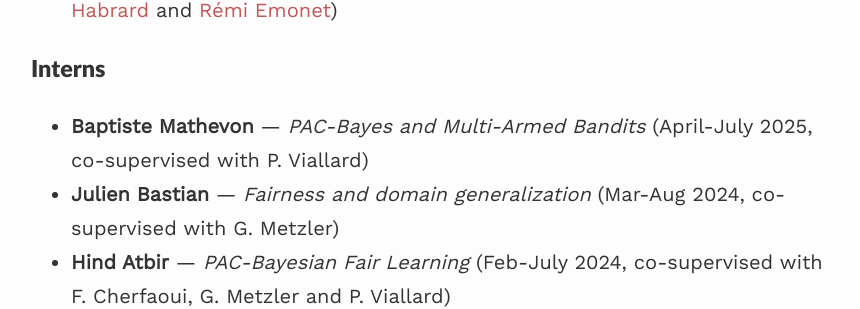
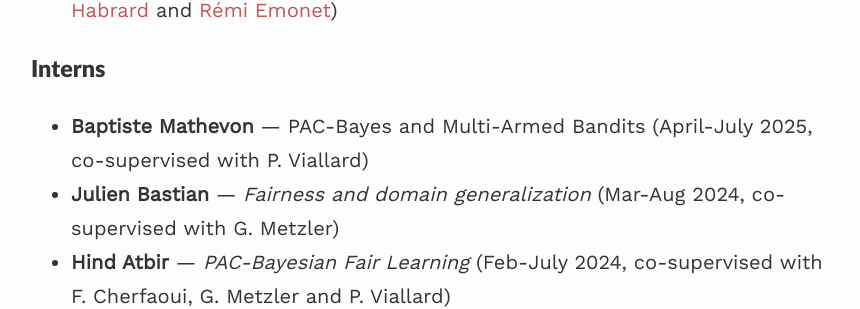
Before and after one commit to emorvant/emorvant.github.io, a Jekyll site: the page built from index.md, in a window 1280 px wide and 900 px high, scrolled down 3116 px. Shown: the part 146-455 px from the top of the window, without its empty margins (209-1069 px from the left). Built offline with Jekyll 4.4.1, drawn with Linux system fonts in a browser that asks for light colours.

Commit message:
italique ?

```diff
--- a/index.md
+++ b/index.md
@@ -18,7 +18,7 @@
 
 # Research Interests
 
-- **Statistical Machine Learning**
+- __Statistical Machine Learning__
 - PAC-Bayesian bounds and algorithms
 - Transfer learning, domain adaptation
 - Supervised learning
@@ -28,19 +28,19 @@
 - Similarity and metric learning
 - Multiview learning
 - Imbalanced data
-- Multi-armed bandits *(very beginner)*
-- Conformal prediction *(very beginner)*
+- Multi-armed bandits _(very beginner)_
+- Conformal prediction _(very beginner)_
 
 
 # Research Projects
 
-- ANR project Famous *(local coordinator)* : <titre>Fair multimodal Learning</titre>
+- ANR project Famous _(local coordinator)_ : <titre>Fair multimodal Learning</titre>
 - Projet inter-laboratoire FIL (Fédération Informatique de Lyon) (with [Dr. G Metlzer](https://guillaumemetzler.github.io)): <titre>PAC-Bayesian Fair Learning</titre>
 - Projet inter-laboratoire FIL (with [Dr. G Metlzer](https://guillaumemetzler.github.io)) :	<titre>Random Fourrier Features for PAC-Bayesian Domain Adaptation</titre>
-- ANR project [TAUDoS](https://perso.univ-st-etienne.fr/er101405/TAUDoS/) *(member)*:	 <titre>Theory and Algorithms for the Understanding of Deep learning On Sequential data</titre>
-- ANR project [APRIORI](https://project.inria.fr/apriori/) **(coordinator)**:  <titre>A Pac-bayesian RepresentatIOn leaRnIng perspective</titre>
+- ANR project [TAUDoS](https://perso.univ-st-etienne.fr/er101405/TAUDoS/) _(member)_:	 <titre>Theory and Algorithms for the Understanding of Deep learning On Sequential data</titre>
+- ANR project [APRIORI](https://project.inria.fr/apriori/) __(coordinator)__:  <titre>A Pac-bayesian RepresentatIOn leaRnIng perspective</titre>
 - INS2I-CNRS project JCJC 2018 "PaRaFF" (with [Dr. P. Germain](https://www.pascalgermain.info/)): <titre>PAC-Bayesian Random Fourier Features</titre>
-- ANR project LIVES *(member)* : <titre> Learning with Interacting ViEwS</titre>
+- ANR project LIVES _(member)_ : <titre> Learning with Interacting ViEwS</titre>
 - My postdoc was funded by the ERC grant no308036: <titre>Life-Long Learning for Visual Scene Understanding</titre>
 - I was a member of the PASCAL2 Network of excellence
 - My Ph.D. was funded by VideoSense ANR project: <titre>Rich concepts recognition in multilingual videos, throw pivot languages</titre><br />
@@ -50,41 +50,41 @@
 
 ### Current Ph.D. Student
 
-- **[Hind Atbir](https://hatbir.gitlab.io/)** --- *Learning fair and robust kernel-based models with generalization guarantees*  (from October 2024 to ... , co-supervised with [Rémi Eyraud](https://remieyraud.github.io/]), [Farah Cherfaoui](https://perso.univ-st-etienne.fr/cf104810/) Cherfaoui and [Paul Viallard](https://paulviallard.github.io/))
+- __[Hind Atbir](https://hatbir.gitlab.io/)__ --- _Learning fair and robust kernel-based models with generalization guarantees_  (from October 2024 to ... , co-supervised with [Rémi Eyraud](https://remieyraud.github.io/]), [Farah Cherfaoui](https://perso.univ-st-etienne.fr/cf104810/) Cherfaoui and [Paul Viallard](https://paulviallard.github.io/))
 
-- **[Julien Bastian](https://julienbastian.github.io/)** --- *Multiview Fair Learning - From Theory to Algorithms*  (from October 2024 to ... , co-supervised with [Christine Largeron](https://perso.univ-st-etienne.fr/largeron/) and [Guillaume Metzler](https://guillaumemetzler.github.io/))
+- __[Julien Bastian](https://julienbastian.github.io/)__ --- _Multiview Fair Learning - From Theory to Algorithms_  (from October 2024 to ... , co-supervised with [Christine Largeron](https://perso.univ-st-etienne.fr/largeron/) and [Guillaume Metzler](https://guillaumemetzler.github.io/))
 
 ### Former Ph.D. Students
 
-- **[Paul Viallard](https://paulviallard.github.io/)** --- *Beyond PAC-Bayesian Bounds: From Disintegration to Novel Bounds*  (from September 2019 to December 2022, co-supervised with [Amaury Habrard](https://perso.univ-st-etienne.fr/habrarda/) and [Pascal Germain](https://www.pascalgermain.info/)) --- Now IFSP Inria Rennes
+- __[Paul Viallard](https://paulviallard.github.io/)__ --- _Beyond PAC-Bayesian Bounds: From Disintegration to Novel Bounds_  (from September 2019 to December 2022, co-supervised with [Amaury Habrard](https://perso.univ-st-etienne.fr/habrarda/) and [Pascal Germain](https://www.pascalgermain.info/)) --- Now IFSP Inria Rennes
 
-- **[Léo Gautheron](https://leogautheron.github.io/)** --- Learning Tailored Data Representations from Few Labeled Examples (from October 2017 to December 2020, co-supervised with [Amaury Habrard](https://perso.univ-st-etienne.fr/habrarda/) and [Marc Sebban](https://perso.univ-st-etienne.fr/sebbanma/)) --- Now Data Science Engineer at Synapse Défense
+- __[Léo Gautheron](https://leogautheron.github.io/)__ --- Learning Tailored Data Representations from Few Labeled Examples (from October 2017 to December 2020, co-supervised with [Amaury Habrard](https://perso.univ-st-etienne.fr/habrarda/) and [Marc Sebban](https://perso.univ-st-etienne.fr/sebbanma/)) --- Now Data Science Engineer at Synapse Défense
 
-- **[Anil Goyal](https://www.linkedin.com/in/anilgoyal91)** --- Learning a Multiview Weighted Majority Vote Classifier: Using PAC-Bayesian Theory and Boosting (from November 2015 to October 2018, co-supervised with [Massih-Reza Amini](https://ama.liglab.fr/~amini/)) --- Now Principal Data Scientist at Mastercard
+- __[Anil Goyal](https://www.linkedin.com/in/anilgoyal91)__ --- Learning a Multiview Weighted Majority Vote Classifier: Using PAC-Bayesian Theory and Boosting (from November 2015 to October 2018, co-supervised with [Massih-Reza Amini](https://ama.liglab.fr/~amini/)) --- Now Principal Data Scientist at Mastercard
 
 ### Former Post-doc
 
-- **[Marie-Ange Lebre](https://www.linkedin.com/in/marie-ange-lebre-302029a4/)** --- Deep Learning for detection and classification of microorganism (from Sept. 2022 to Sept 2024, co-supervised with [Amaury Habrard](https://perso.univ-st-etienne.fr/habrarda/) and [Rémi Emonet](https://home.heeere.com/))
+- __[Marie-Ange Lebre](https://www.linkedin.com/in/marie-ange-lebre-302029a4/)__ --- Deep Learning for detection and classification of microorganism (from Sept. 2022 to Sept 2024, co-supervised with [Amaury Habrard](https://perso.univ-st-etienne.fr/habrarda/) and [Rémi Emonet](https://home.heeere.com/))
 
 ### Interns
 
-- **Baptiste Mathevon** --- *PAC-Bayes and Multi-Armed Bandits* (April-July 2025, co-supervised with P. Viallard)
-- **Julien Bastian** --- *Fairness and domain generalization* (Mar-Aug 2024, co-supervised with G. Metzler)
-- **Hind Atbir** --- *PAC-Bayesian Fair Learning* (Feb-July 2024, co-supervised with F. Cherfaoui, G. Metzler and P. Viallard)
-- **Mickaël Gault** --- *Learning fair kernel classifier under constraints* (Mar-July 2024, co-supervised with G. Metzler)
-- **Julien Bastian** --- *Random Fourier Features, PAC-Bayes and Domain Adaptation* (Mar-July 2023, co-supervised with G. Metzler)
-- **Alexiane Fraisse** --- *Random Fourier Features and Domain Adaptation* (Apr-July 2022, co-supervised with G. Metzler and P. Viallard)
-- **Luiza Dzhidzhavadze** --- *A Multiclass C-Bound-Based Algorithm* (Apr-June 2021, co-supervised with P. Viallard)
-- **Himanshu Pandey** --- *A Multiclass C-Bound-Based Algorithm* (Apr-June 2021, co-supervised with P. Viallard)
-- **Paul Viallard** --- *Deep Learning and PAC-Bayes*  (Feb-June 2019, co-supervised with A. Habrard and R. Emonet)
-- **Omar El-Sabrout** --- *Active Learning for PAC-Bayesian Domain Adaptation* (Mid-April Mid-July 2018)
-- **Loujain Liekah** --- *Experts Combination* (April-June 2018, co-supervised with Dr. M. Soare)
-- **Luc Giffon** --- *Efficient anomaly detection in data stream* (Feb-June 2017, co-supervised with Dr. A. Bonnefoy and Dr. T. Peel)
-- **Arunava Maulik** --- (April-June 2017, co-supervised with Pr. A. Habrard and Dr. M. Soare)
-- **Prem Prakash** ---  (April-June 2017, co-supervised with Pr. A. Habrard)
-- **Léo Gautheron** --- *Improving the bibliometry platform Labmetry* (April-June 2016, co-supervised with Pr. M. Sebban)
-- **Benjamin Sabot** --- *Empirical study of the C-bound as stopping criterion for neural networks* (April-June 2016, co-supervised with Pr. A. Habrard, Dr. P. Germain and D. Fourure)
-- **Soroush Seifi** --- *A PAC-Bayesian Multiview Study* (April-June 2016, co-supervised with Pr. A. Habrard and A. Goyal)
+- __Baptiste Mathevon__ --- PAC-Bayes and Multi-Armed Bandits (April-July 2025, co-supervised with P. Viallard)
+- __Julien Bastian__ --- _Fairness and domain generalization_ (Mar-Aug 2024, co-supervised with G. Metzler)
+- __Hind Atbir__ --- _PAC-Bayesian Fair Learning_ (Feb-July 2024, co-supervised with F. Cherfaoui, G. Metzler and P. Viallard)
+- __Mickaël Gault__ --- _Learning fair kernel classifier under constraints_ (Mar-July 2024, co-supervised with G. Metzler)
+- __Julien Bastian__ --- _Random Fourier Features, PAC-Bayes and Domain Adaptation_ (Mar-July 2023, co-supervised with G. Metzler)
+- __Alexiane Fraisse__ --- _Random Fourier Features and Domain Adaptation_ (Apr-July 2022, co-supervised with G. Metzler and P. Viallard)
+- __Luiza Dzhidzhavadze__ --- _A Multiclass C-Bound-Based Algorithm_ (Apr-June 2021, co-supervised with P. Viallard)
+- __Himanshu Pandey__ --- _A Multiclass C-Bound-Based Algorithm_ (Apr-June 2021, co-supervised with P. Viallard)
+- __Paul Viallard__ --- _Deep Learning and PAC-Bayes_  (Feb-June 2019, co-supervised with A. Habrard and R. Emonet)
+- __Omar El-Sabrout__ --- _Active Learning for PAC-Bayesian Domain Adaptation_ (Mid-April Mid-July 2018)
+- __Loujain Liekah__ --- _Experts Combination_ (April-June 2018, co-supervised with Dr. M. Soare)
+- __Luc Giffon__ --- _Efficient anomaly detection in data stream_ (Feb-June 2017, co-supervised with Dr. A. Bonnefoy and Dr. T. Peel)
+- __Arunava Maulik__ --- (April-June 2017, co-supervised with Pr. A. Habrard and Dr. M. Soare)
+- __Prem Prakash__ ---  (April-June 2017, co-supervised with Pr. A. Habrard)
+- __Léo Gautheron__ --- _Improving the bibliometry platform Labmetry_ (April-June 2016, co-supervised with Pr. M. Sebban)
+- __Benjamin Sabot__ --- _Empirical study of the C-bound as stopping criterion for neural networks_ (April-June 2016, co-supervised with Pr. A. Habrard, Dr. P. Germain and D. Fourure)
+- __Soroush Seifi__ --- _A PAC-Bayesian Multiview Study_ (April-June 2016, co-supervised with Pr. A. Habrard and A. Goyal)
 
 # PhD Jurys
 
@@ -94,8 +94,8 @@
 
 # Current Teaching
 
-*Depuis Juillet 2015, je suis la responsable de la 2ème année de la licence d'informatique.*
-*Depuis Juillet 2024, je suis également responsable de la 1ère année de la licence d'informatique*
+_Depuis Juillet 2015, je suis la responsable de la 2ème année de la licence d'informatique._
+_Depuis Juillet 2024, je suis également responsable de la 1ère année de la licence d'informatique_
 
 Since July 2015, I am in charge of the 2nd year of BSc in Computer Science.
 Since July 2024, I am also in charge of the 1st year of BSc in Computer Science.
@@ -119,8 +119,8 @@
 - 2022: Publicity chair of [ECML-PKDD 2022](https://2022.ecmlpkdd.org/)
 - 2019: Demonstration co-chair at [ECML-PKDD 2019](https://ecmlpkdd2019.org/)
 - Oct. 2015: Member of the local team of [IDA 2015](https://ida2015.univ-st-etienne.fr/) (International Symposium on Intelligent Data Analysis)
-- Sept. 14: Organization of the international workshop on **LEarning with Multiple views: Applications to computer vision and multimedia** (in conjunction with ECML-PKDD 2014), with S. Ayache, M. Cord, and F.-X. Dupé
-- May 14: Organization of the annual conference of the **Austrian Association for Pattern Recognition** ([ÖAGM 2014](https://ist.ac.at/oagm2014/welcome/)), with [V. Kolomogorov](https://pub.ist.ac.at/~vnk/), [C. H. Lampert](https://pub.ist.ac.at/~chl/), and [R. Takhanov](https://pub.ist.ac.at/~takhanov/).
+- Sept. 14: Organization of the international workshop on __LEarning with Multiple views: Applications to computer vision and multimedia__ (in conjunction with ECML-PKDD 2014), with S. Ayache, M. Cord, and F.-X. Dupé
+- May 14: Organization of the annual conference of the __Austrian Association for Pattern Recognition__ ([ÖAGM 2014](https://ist.ac.at/oagm2014/welcome/)), with [V. Kolomogorov](https://pub.ist.ac.at/~vnk/), [C. H. Lampert](https://pub.ist.ac.at/~chl/), and [R. Takhanov](https://pub.ist.ac.at/~takhanov/).
 
 # Member of Program Committees/Reviewer
 
```
